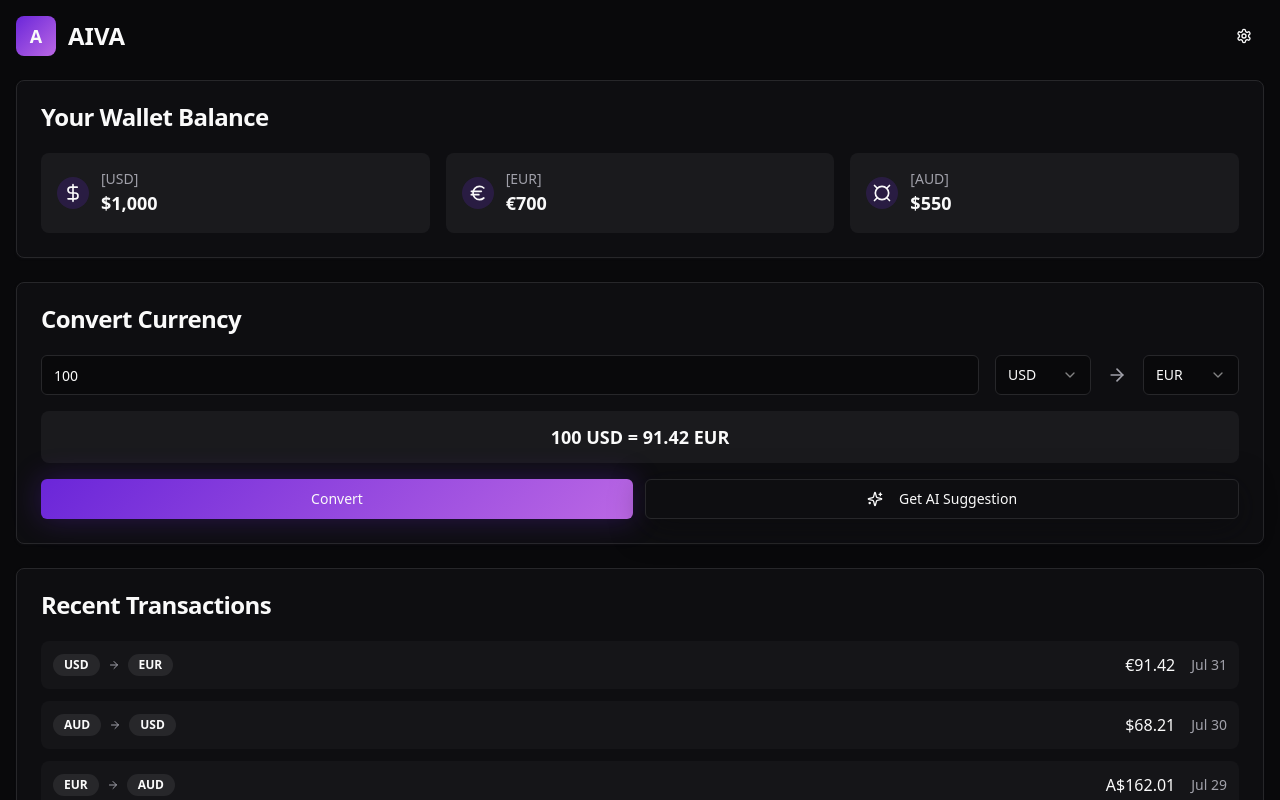
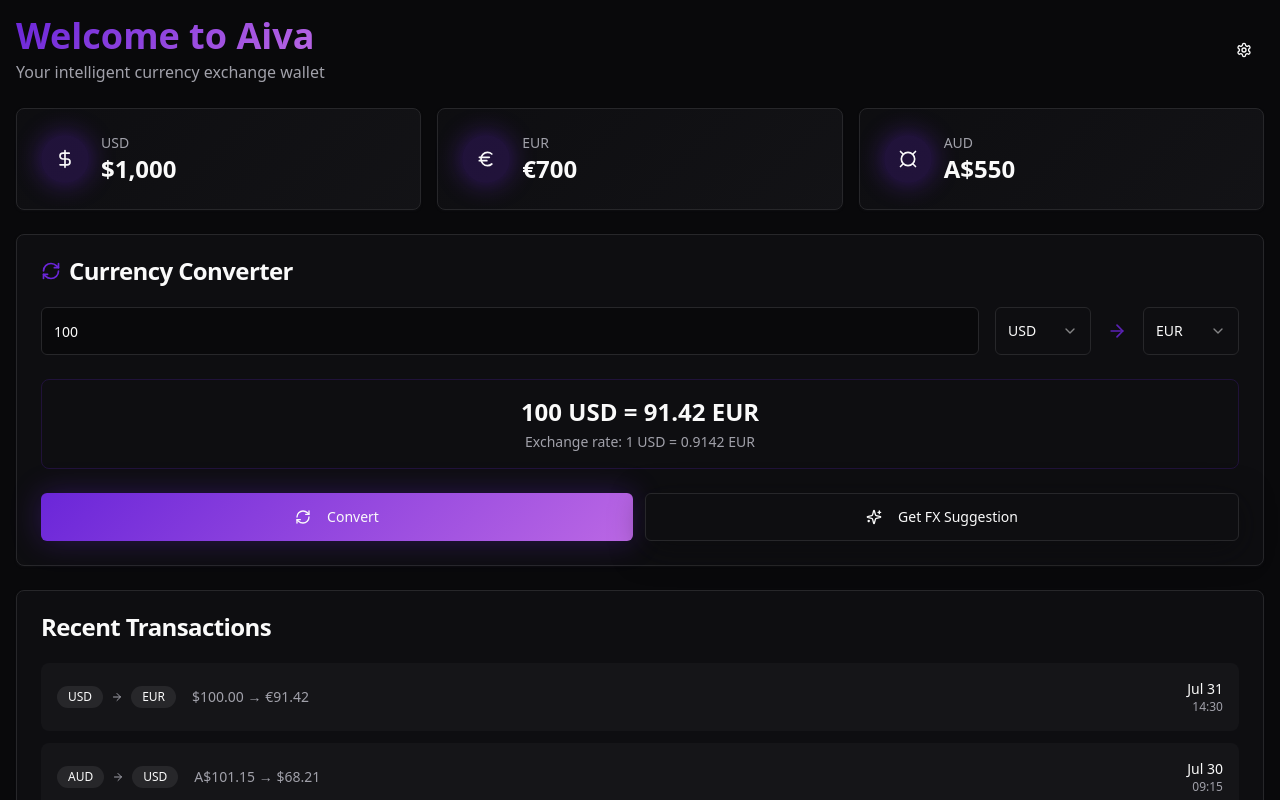
Before and after one commit to cheeroo2020/aiva-glow-wallet, a React (Vite) app: page / in a window 1280 px wide. Shown: the top 800 px of the page. Built offline with nearby package versions, Linux system fonts and the light colour scheme.

Commit message:
Refactor wallet dashboard
Update wallet dashboard to include header, balance blocks for USD, EUR, AUD, FX converter block, transaction log, and optional buttons for conversion and AI suggestions.

```diff
--- a/src/components/WalletDashboard.tsx
+++ b/src/components/WalletDashboard.tsx
@@ -3,7 +3,7 @@ import { Card, CardContent, CardHeader, CardTitle } from "@/components/ui/card";
 import { Input } from "@/components/ui/input";
 import { Select, SelectContent, SelectItem, SelectTrigger, SelectValue } from "@/components/ui/select";
 import { Badge } from "@/components/ui/badge";
-import { ArrowRightIcon, SettingsIcon, SparklesIcon, DollarSignIcon, EuroIcon, CurrencyIcon } from "lucide-react";
+import { ArrowRightIcon, SettingsIcon, SparklesIcon, DollarSignIcon, EuroIcon, CurrencyIcon, RefreshCwIcon } from "lucide-react";
 import { useState } from "react";
 
 const WalletDashboard = () => {
@@ -26,10 +26,11 @@ const WalletDashboard = () => {
     "AUD-EUR": 0.6172
   };
 
-  const recentTransactions = [
-    { id: 1, from: "USD", to: "EUR", amount: "€91.42", date: "Jul 31" },
-    { id: 2, from: "AUD", to: "USD", amount: "$68.21", date: "Jul 30" },
-    { id: 3, from: "EUR", to: "AUD", amount: "A$162.01", date: "Jul 29" },
+  const transactionHistory = [
+    { id: 1, from: "USD", to: "EUR", fromAmount: "100.00", toAmount: "91.42", date: "Jul 31", time: "14:30" },
+    { id: 2, from: "AUD", to: "USD", fromAmount: "101.15", toAmount: "68.21", date: "Jul 30", time: "09:15" },
+    { id: 3, from: "EUR", to: "AUD", fromAmount: "100.00", toAmount: "162.01", date: "Jul 29", time: "16:45" },
+    { id: 4, from: "USD", to: "AUD", fromAmount: "200.00", toAmount: "296.42", date: "Jul 28", time: "11:20" },
   ];
 
   const getConvertedAmount = () => {
@@ -46,82 +47,88 @@ const WalletDashboard = () => {
     }
   };
 
+  const getCurrencySymbol = (currency: string) => {
+    switch (currency) {
+      case 'USD': return '$';
+      case 'EUR': return '€';
+      case 'AUD': return 'A$';
+      default: return '$';
+    }
+  };
+
   return (
     <div className="min-h-screen bg-background p-4 space-y-6">
-      {/* Header */}
-      <div className="flex items-center justify-between">
-        <div className="flex items-center space-x-3">
-          <div className="w-10 h-10 rounded-lg bg-gradient-primary flex items-center justify-center">
-            <span className="text-lg font-bold text-primary-foreground">A</span>
-          </div>
-          <h1 className="text-2xl font-bold text-foreground">AIVA</h1>
+      {/* ✅ Header */}
+      <div className="flex items-center justify-between animate-slide-up">
+        <div>
+          <h1 className="text-4xl font-bold bg-gradient-primary bg-clip-text text-transparent">
+            Welcome to Aiva
+          </h1>
+          <p className="text-muted-foreground mt-1">Your intelligent currency exchange wallet</p>
         </div>
-        <Button variant="ghost" size="icon">
+        <Button variant="ghost" size="icon" className="hover-scale">
           <SettingsIcon className="h-5 w-5" />
         </Button>
       </div>
 
-      {/* Wallet Balance */}
-      <Card className="shadow-card animate-slide-up">
-        <CardHeader>
-          <CardTitle>Your Wallet Balance</CardTitle>
-        </CardHeader>
-        <CardContent>
-          <div className="grid grid-cols-1 md:grid-cols-3 gap-4">
-            {Object.entries(walletBalances).map(([currency, amount]) => (
-              <div key={currency} className="flex items-center justify-between p-4 rounded-lg bg-secondary/50 hover:bg-secondary transition-colors">
+      {/* 💰 Balance blocks - 3 cards for USD, EUR, AUD */}
+      <div className="grid grid-cols-1 md:grid-cols-3 gap-4">
+        {Object.entries(walletBalances).map(([currency, amount], index) => (
+          <Card key={currency} className="bg-gradient-card shadow-card hover:shadow-glow transition-all duration-300 hover-scale animate-fade-in" style={{ animationDelay: `${index * 0.1}s` }}>
+            <CardContent className="p-6">
+              <div className="flex items-center justify-between">
                 <div className="flex items-center space-x-3">
-                  <div className="w-8 h-8 rounded-full bg-primary/20 flex items-center justify-center">
+                  <div className="w-12 h-12 rounded-full bg-primary/20 flex items-center justify-center animate-glow-pulse">
                     {getCurrencyIcon(currency)}
                   </div>
                   <div>
-                    <div className="text-sm text-muted-foreground">[{currency}]</div>
-                    <div className="text-lg font-semibold">
-                      {currency === 'USD' && '$'}
-                      {currency === 'EUR' && '€'}
-                      {currency === 'AUD' && '$'}
-                      {amount.toLocaleString()}
+                    <div className="text-sm text-muted-foreground font-medium">{currency}</div>
+                    <div className="text-2xl font-bold text-foreground">
+                      {getCurrencySymbol(currency)}{amount.toLocaleString()}
                     </div>
                   </div>
                 </div>
               </div>
-            ))}
-          </div>
-        </CardContent>
-      </Card>
+            </CardContent>
+          </Card>
+        ))}
+      </div>
 
-      {/* Convert Currency */}
-      <Card className="shadow-card animate-slide-up">
+      {/* 🔁 FX Converter block */}
+      <Card className="shadow-card animate-fade-in" style={{ animationDelay: "0.3s" }}>
         <CardHeader>
-          <CardTitle>Convert Currency</CardTitle>
+          <CardTitle className="flex items-center space-x-2">
+            <RefreshCwIcon className="h-5 w-5 text-primary" />
+            <span>Currency Converter</span>
+          </CardTitle>
         </CardHeader>
-        <CardContent className="space-y-4">
+        <CardContent className="space-y-6">
           <div className="flex items-center space-x-4">
             <div className="flex-1">
               <Input
                 type="number"
                 value={convertAmount}
                 onChange={(e) => setConvertAmount(e.target.value)}
-                placeholder="Amount"
-                className="text-lg"
+                placeholder="Enter amount"
+                className="text-lg font-medium h-12"
               />
             </div>
             <Select value={fromCurrency} onValueChange={setFromCurrency}>
-              <SelectTrigger className="w-24">
+              <SelectTrigger className="w-24 h-12 bg-card">
                 <SelectValue />
               </SelectTrigger>
-              <SelectContent>
+              <SelectContent className="bg-card border-border">
                 <SelectItem value="USD">USD</SelectItem>
                 <SelectItem value="EUR">EUR</SelectItem>
                 <SelectItem value="AUD">AUD</SelectItem>
               </SelectContent>
             </Select>
-            <ArrowRightIcon className="h-5 w-5 text-muted-foreground" />
+            <ArrowRightIcon className="h-5 w-5 text-primary animate-pulse" />
             <Select value={toCurrency} onValueChange={setToCurrency}>
-              <SelectTrigger className="w-24">
+              <SelectTrigger className="w-24 h-12 bg-card">
                 <SelectValue />
               </SelectTrigger>
-              <SelectContent>
+              <SelectContent className="bg-card border-border">
                 <SelectItem value="USD">USD</SelectItem>
                 <SelectItem value="EUR">EUR</SelectItem>
                 <SelectItem value="AUD">AUD</SelectItem>
@@ -130,47 +137,61 @@ const WalletDashboard = () => {
           </div>
 
           {convertAmount && (
-            <div className="p-3 rounded-lg bg-muted/50 text-center">
-              <div className="text-lg font-semibold">
-                {convertAmount} {fromCurrency} = {getConvertedAmount()} {toCurrency}
+            <div className="p-4 rounded-lg bg-gradient-primary/10 border border-primary/20 animate-scale-in">
+              <div className="text-center">
+                <div className="text-2xl font-bold text-foreground">
+                  {convertAmount} {fromCurrency} = {getConvertedAmount()} {toCurrency}
+                </div>
+                <div className="text-sm text-muted-foreground mt-1">
+                  Exchange rate: 1 {fromCurrency} = {(exchangeRates[`${fromCurrency}-${toCurrency}`] || 1).toFixed(4)} {toCurrency}
+                </div>
               </div>
             </div>
           )}
 
+          {/* 🎨 Buttons */}
           <div className="flex gap-3">
-            <Button variant="gradient" className="flex-1">
+            <Button variant="gradient" className="flex-1 h-12 hover-scale">
+              <RefreshCwIcon className="h-4 w-4 mr-2" />
               Convert
             </Button>
-            <Button variant="wallet" className="flex-1">
+            <Button variant="wallet" className="flex-1 h-12 hover-scale">
               <SparklesIcon className="h-4 w-4 mr-2" />
-              Get AI Suggestion
+              Get FX Suggestion
             </Button>
           </div>
         </CardContent>
       </Card>
 
-      {/* Recent Transactions */}
-      <Card className="shadow-card animate-slide-up">
+      {/* 🧾 Transaction log */}
+      <Card className="shadow-card animate-fade-in" style={{ animationDelay: "0.4s" }}>
         <CardHeader>
           <CardTitle>Recent Transactions</CardTitle>
         </CardHeader>
         <CardContent className="space-y-3">
-          {recentTransactions.map((tx) => (
-            <div key={tx.id} className="flex items-center justify-between p-3 rounded-lg bg-secondary/30 hover:bg-secondary/50 transition-colors">
-              <div className="flex items-center space-x-3">
+          {transactionHistory.map((tx, index) => (
+            <div
+              key={tx.id}
+              className="flex items-center justify-between p-4 rounded-lg bg-secondary/30 hover:bg-secondary/50 transition-all duration-300 hover-scale animate-fade-in"
+              style={{ animationDelay: `${0.5 + index * 0.1}s` }}
+            >
+              <div className="flex items-center space-x-4">
                 <div className="flex items-center space-x-2">
-                  <Badge variant="secondary" className="text-xs">
+                  <Badge variant="secondary" className="text-xs font-medium">
                     {tx.from}
                   </Badge>
                   <ArrowRightIcon className="h-3 w-3 text-muted-foreground" />
-                  <Badge variant="secondary" className="text-xs">
+                  <Badge variant="secondary" className="text-xs font-medium">
                     {tx.to}
                   </Badge>
                 </div>
+                <div className="text-sm text-muted-foreground">
+                  {getCurrencySymbol(tx.from)}{tx.fromAmount} → {getCurrencySymbol(tx.to)}{tx.toAmount}
+                </div>
               </div>
-              <div className="flex items-center space-x-4">
-                <div className="font-medium">{tx.amount}</div>
-                <div className="text-sm text-muted-foreground">{tx.date}</div>
+              <div className="text-right">
+                <div className="text-sm font-medium text-foreground">{tx.date}</div>
+                <div className="text-xs text-muted-foreground">{tx.time}</div>
               </div>
             </div>
           ))}
```
